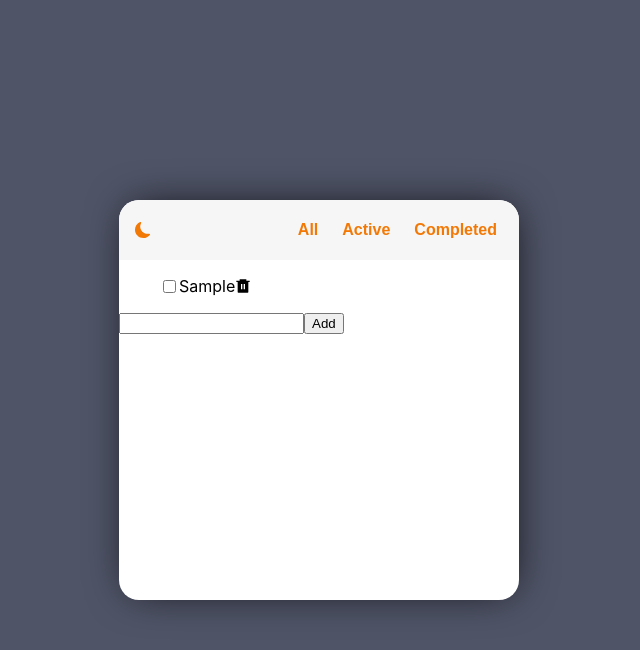
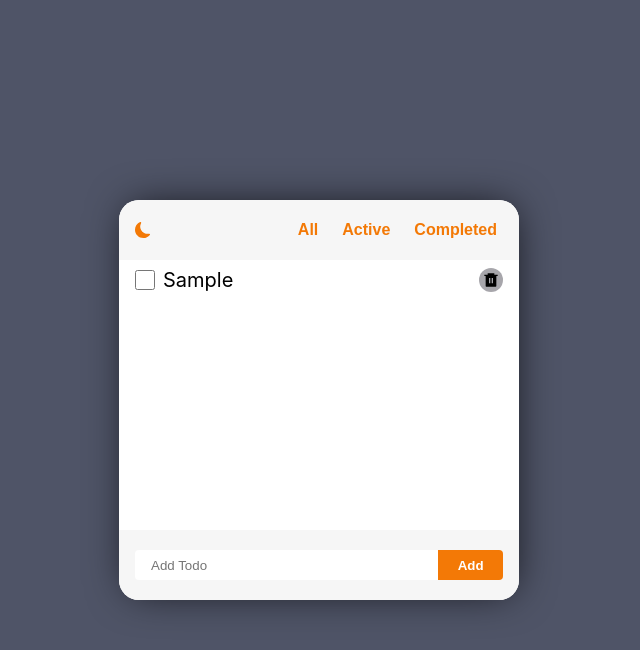
Before and after one commit to neo-rooney/lecture, a React (Create React App) app in the folder dreamCoding/react/todo-app/: page / in a window 1280 px wide. Both pictures are taken after typing "Sample" into the empty fields and a click on the button "Add". Shown: the top 650 px of the page, without its empty margins (321-961 px from the left). Built offline with nearby package versions, Linux system fonts and the light colour scheme.

Commit message:
드림림코딩 리액트: 8. 투두 프로젝트 챌린지 - (6) 스타일링 - 인풋, 리스트

```diff
--- a/dreamCoding/react/todo-app/src/App.module.css
+++ b/dreamCoding/react/todo-app/src/App.module.css
@@ -8,6 +8,8 @@
 }
 
 .section {
+  display: flex;
+  flex-direction: column;
   width: 400px;
   height: 400px;
   background: #ffffff;
--- a/dreamCoding/react/todo-app/src/components/TodoInput/TodoInput.jsx
+++ b/dreamCoding/react/todo-app/src/components/TodoInput/TodoInput.jsx
@@ -1,5 +1,6 @@
 import React, { useState } from "react";
 import { v4 as uuidv4 } from "uuid";
+import style from "./TodoInput.module.css";
 
 const TodoInput = ({ addTodo }) => {
   const [value, setValue] = useState("");
@@ -20,9 +21,15 @@ const TodoInput = ({ addTodo }) => {
   };
 
   return (
-    <form onSubmit={handleSubmit}>
-      <input type="text" onChange={handleChange} value={value} />
-      <button>Add</button>
+    <form onSubmit={handleSubmit} className={style.form}>
+      <input
+        type="text"
+        onChange={handleChange}
+        value={value}
+        className={style.input}
+        placeholder="Add Todo"
+      />
+      <button className={style.button}>Add</button>
     </form>
   );
 };
--- /dev/null
+++ b/dreamCoding/react/todo-app/src/components/TodoInput/TodoInput.module.css
@@ -0,0 +1,24 @@
+.form {
+  display: flex;
+  width: 100%;
+  background: #f6f6f6;
+  padding: 20px 16px;
+  box-sizing: border-box;
+}
+
+.input {
+  width: 100%;
+  height: 28px;
+  border: none;
+  padding-left: 16px;
+  border-radius: 4px 0 0 4px;
+}
+
+.button {
+  background: #f37906;
+  border: none;
+  width: 80px;
+  font-weight: 700;
+  color: #ffffff;
+  border-radius: 0 4px 4px 0;
+}
--- a/dreamCoding/react/todo-app/src/components/TodoList/TodoList.jsx
+++ b/dreamCoding/react/todo-app/src/components/TodoList/TodoList.jsx
@@ -1,11 +1,12 @@
 import React from "react";
 import TodoListItem from "../TodoListItem/TodoListItem";
+import style from "./TodoList.module.css";
 
 const List = ({ todos, onRemove, onUpdate, filter }) => {
   return (
     <>
       {filter === "all" && (
-        <ul>
+        <ul className={style.list}>
           {todos.map((todo) => (
             <TodoListItem
               todo={todo}
@@ -17,7 +18,7 @@ const List = ({ todos, onRemove, onUpdate, filter }) => {
         </ul>
       )}
       {filter === "active" && (
-        <ul>
+        <ul className={style.list}>
           {todos.map(
             (todo) =>
               !todo.done && (
@@ -32,7 +33,7 @@ const List = ({ todos, onRemove, onUpdate, filter }) => {
         </ul>
       )}
       {filter === "completed" && (
-        <ul>
+        <ul className={style.list}>
           {todos.map(
             (todo) =>
               todo.done && (
--- /dev/null
+++ b/dreamCoding/react/todo-app/src/components/TodoList/TodoList.module.css
@@ -0,0 +1,7 @@
+.list {
+  width: 100%;
+  margin: 0;
+  padding: 0;
+  flex-grow: 1;
+  overflow: scroll;
+}
--- a/dreamCoding/react/todo-app/src/components/TodoListItem/TodoListItem.jsx
+++ b/dreamCoding/react/todo-app/src/components/TodoListItem/TodoListItem.jsx
@@ -13,9 +13,19 @@ const TodoListItem = ({ todo, onRemove, onUpdate }) => {
 
   return (
     <li className={style.container}>
-      <input type="checkbox" checked={todo.done} onChange={handleCheck} />
-      <div>{todo.todo}</div>
-      <RiDeleteBin6Fill onClick={handleRemove} />
+      <div className={style.left}>
+        <input
+          type="checkbox"
+          checked={todo.done}
+          onChange={handleCheck}
+          className={style.checkbox}
+        />
+        <div className={style.text}>{todo.todo}</div>
+      </div>
+
+      <div onClick={handleRemove} className={style.delete}>
+        <RiDeleteBin6Fill />
+      </div>
     </li>
   );
 };
--- a/dreamCoding/react/todo-app/src/components/TodoListItem/TodoListItem.module.css
+++ b/dreamCoding/react/todo-app/src/components/TodoListItem/TodoListItem.module.css
@@ -1,4 +1,33 @@
 .container {
   display: flex;
   align-items: center;
+  justify-content: space-between;
+  padding: 8px 16px;
 }
+
+.left {
+  display: flex;
+  align-items: center;
+}
+
+.checkbox {
+  width: 20px;
+  height: 20px;
+  margin: 0;
+  margin-right: 8px;
+}
+
+.text {
+  font-size: 20px;
+}
+
+.delete {
+  width: 24px;
+  height: 24px;
+  border-radius: 100%;
+  background: #a7a6ab;
+  display: flex;
+  align-items: center;
+  justify-content: center;
+  cursor: pointer;
+}
```
